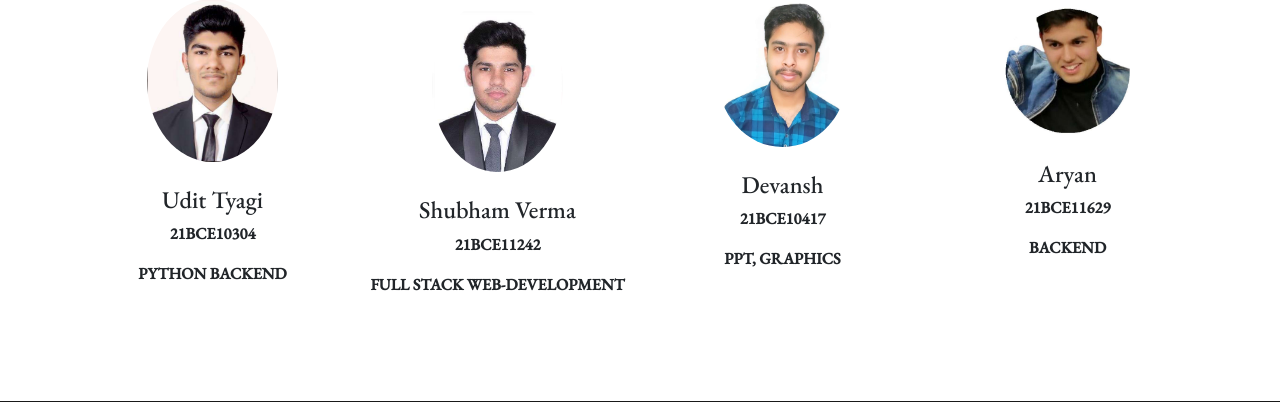
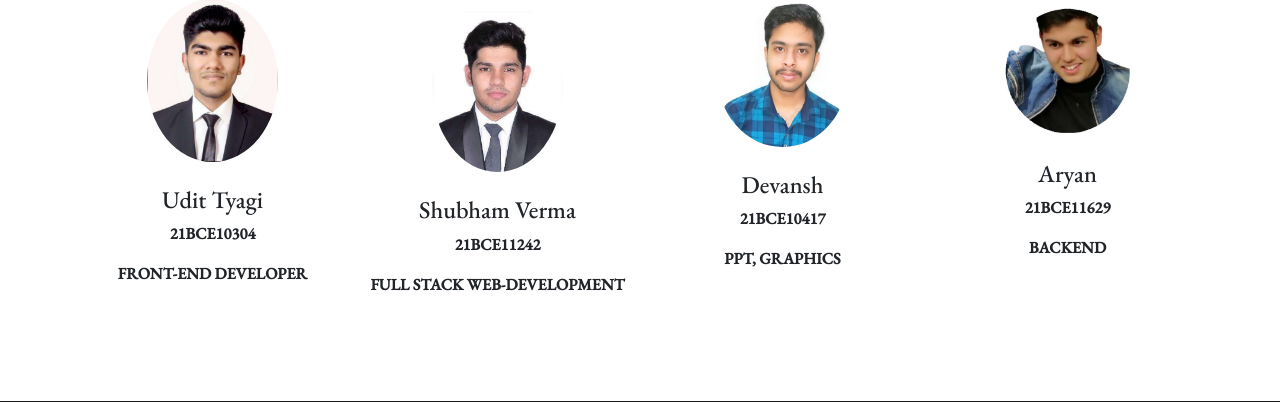
Before and after one commit to Udittyagi07/TradePreNew, a Python web app: template templates/about.html in a window 1280 px wide. Shown: the part 1942-2344 px from the top of the page. Run offline with Jinja, Linux system fonts and the light colour scheme; the template is opened without the code that fills it, so the values that code supplies are empty; some libraries are stand-ins or nearby versions; some web fonts are replaced.

Commit message:
Update about.html

```diff
--- a/templates/about.html
+++ b/templates/about.html
@@ -154,7 +154,7 @@
             <img src="assets/img/tyagi.png" alt="" class="img-fluid rounded-circle w-50 mb-4">
             <h4>Udit Tyagi</h4>
             <span class="d-block mb-3 text-uppercase"><B>21BCE10304</B></span>
-            <span class="d-block mb-3 text-uppercase"><B>Python Backend</B></span>
+            <span class="d-block mb-3 text-uppercase"><B>Front-end Developer</B></span>
           </div>
           <div class="col-lg-3 text-center mb-5">
             <img src="assets/img/shubham.png" alt="" class="img-fluid rounded-circle w-50 mb-4">
```
